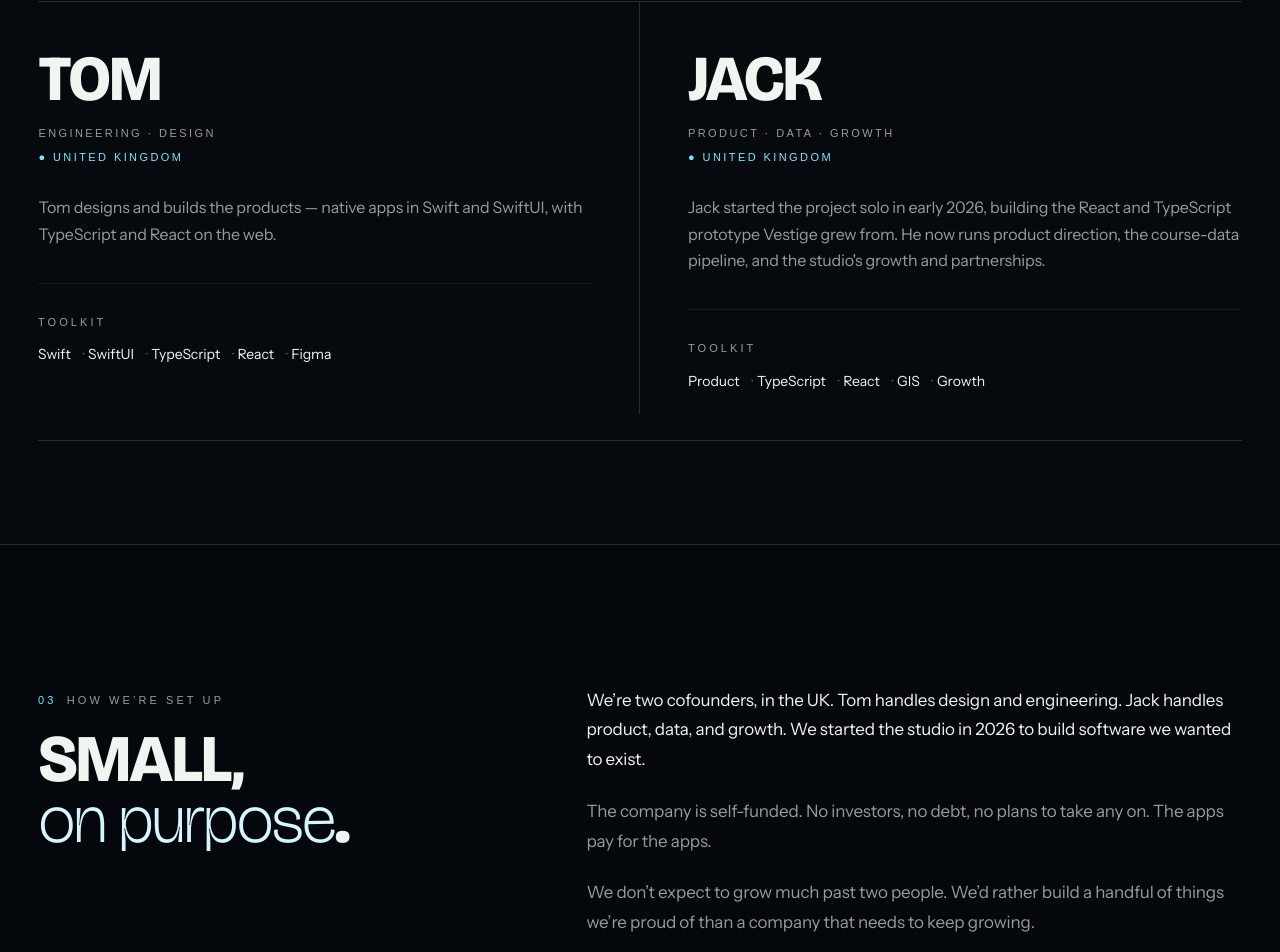
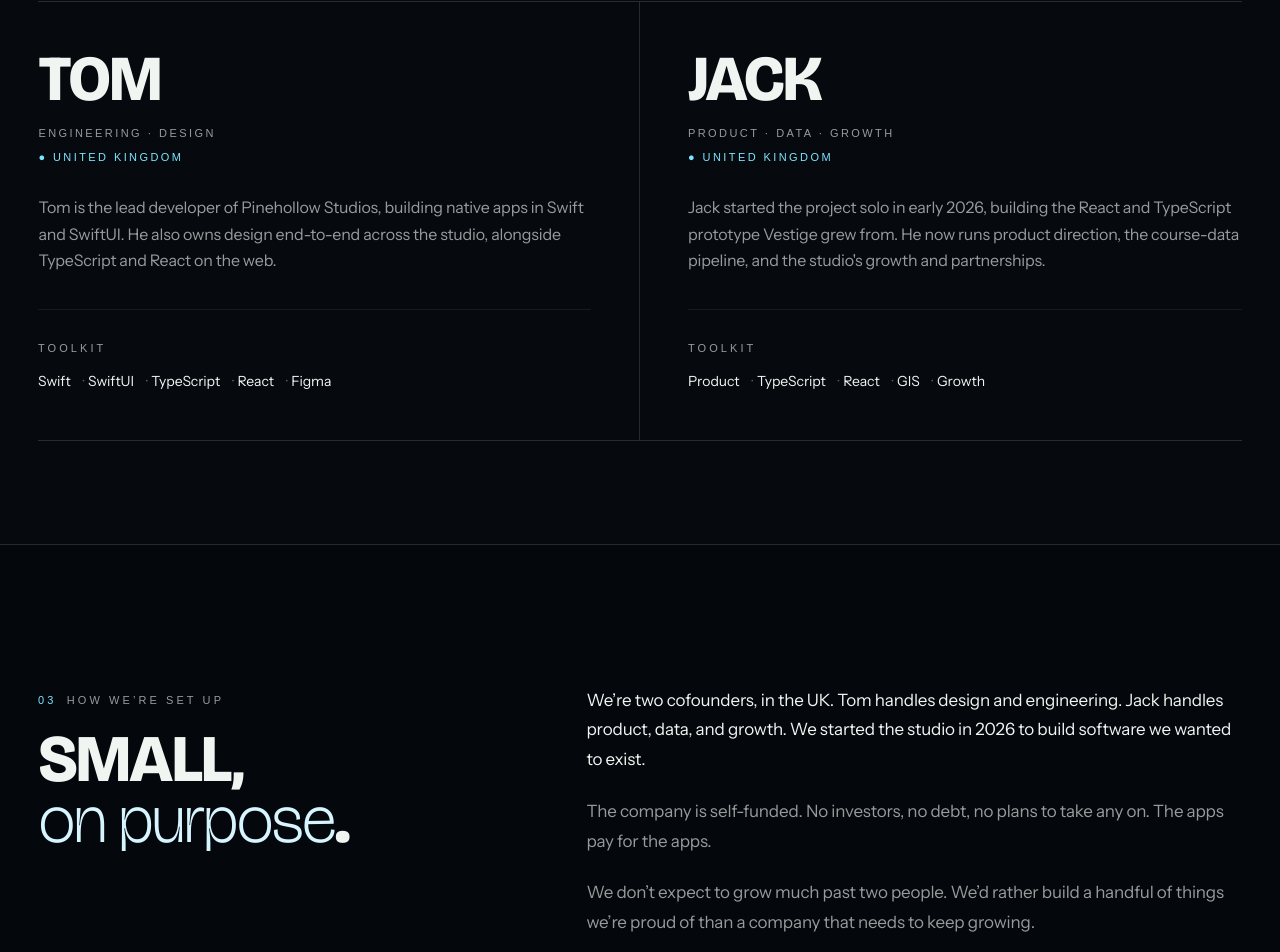
Before and after one commit to Pinehollow-Studios/Pinehollow-Studios-Website, a Next.js app: page /studio in a window 1280 px wide. Shown: the part 1805-2757 px from the top of the page. Built offline with nearby package versions, Linux system fonts and the light colour scheme; a web font is replaced by a local one.

Commit message:
Flesh out Tom's founder bio
Credits Tom as lead developer and notes he owns design end-to-end across
the studio, alongside the web stack — parallel in weight to Jack's bio.

```diff
--- a/app/studio/page.tsx
+++ b/app/studio/page.tsx
@@ -14,7 +14,7 @@ const founders = [
     name: "Tom",
     role: "Engineering · Design",
     based: "United Kingdom",
-    bio: "Tom designs and builds the products — native apps in Swift and SwiftUI, with TypeScript and React on the web.",
+    bio: "Tom is the lead developer of Pinehollow Studios, building native apps in Swift and SwiftUI. He also owns design end-to-end across the studio, alongside TypeScript and React on the web.",
     stack: ["Swift", "SwiftUI", "TypeScript", "React", "Figma"],
   },
   {
```
